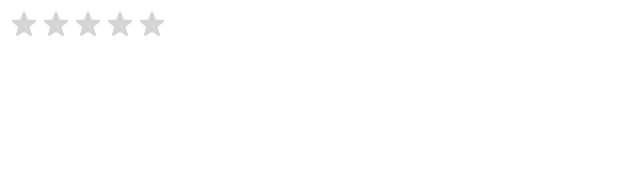
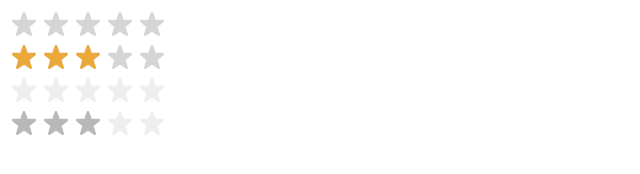
Before and after one commit to henrikgrubbe/dev-interview-case, a website built with Vite: page boilerplate/index.html in a window 1280 px wide. Shown: the whole page, without its empty margins (0-640 px from the left). Built offline with nearby package versions, Linux system fonts and the light colour scheme.

Commit message:
Add a few examples

```diff
--- a/boilerplate/index.html
+++ b/boilerplate/index.html
@@ -14,5 +14,8 @@
   <body>
     <!-- your component here -->
     <case-rating></case-rating>
+    <case-rating rating="3"></case-rating>
+    <case-rating disabled ></case-rating>
+    <case-rating disabled rating="3"></case-rating>
   </body>
 </html>
```
